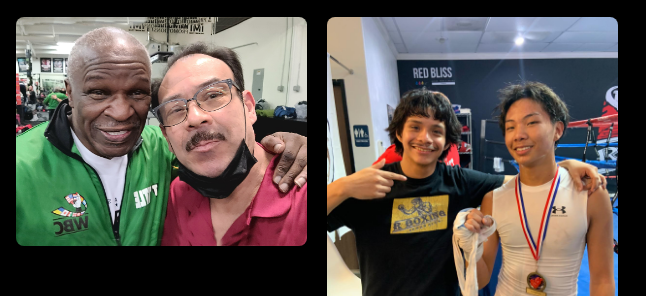
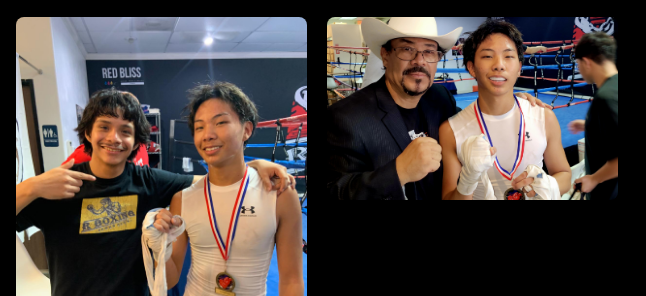
Before and after one commit to Kmax2725/rigoBox-site, a plain HTML site: page photos.html in a window 1280 px wide. Shown: the part 2137-2433 px from the top of the page, 634-1280 px from the left. Drawn offline with Linux system fonts and the light colour scheme.

```diff
--- a/photos.html
+++ b/photos.html
@@ -37,7 +37,6 @@
     <img src="sparring5.jpg" alt="sp5">
     <img src="sparring6.JPG" alt="sparring6">
     <img src="promo1.jpg" alt="pro1">
-    <img src="promo2.jpg" alt="pro2">
     <img src="promo3.jpg" alt="pro3">
     <img src="promo4.jpg" alt="pro4">
     <img src="promo5.jpg" alt="pro5">
```
